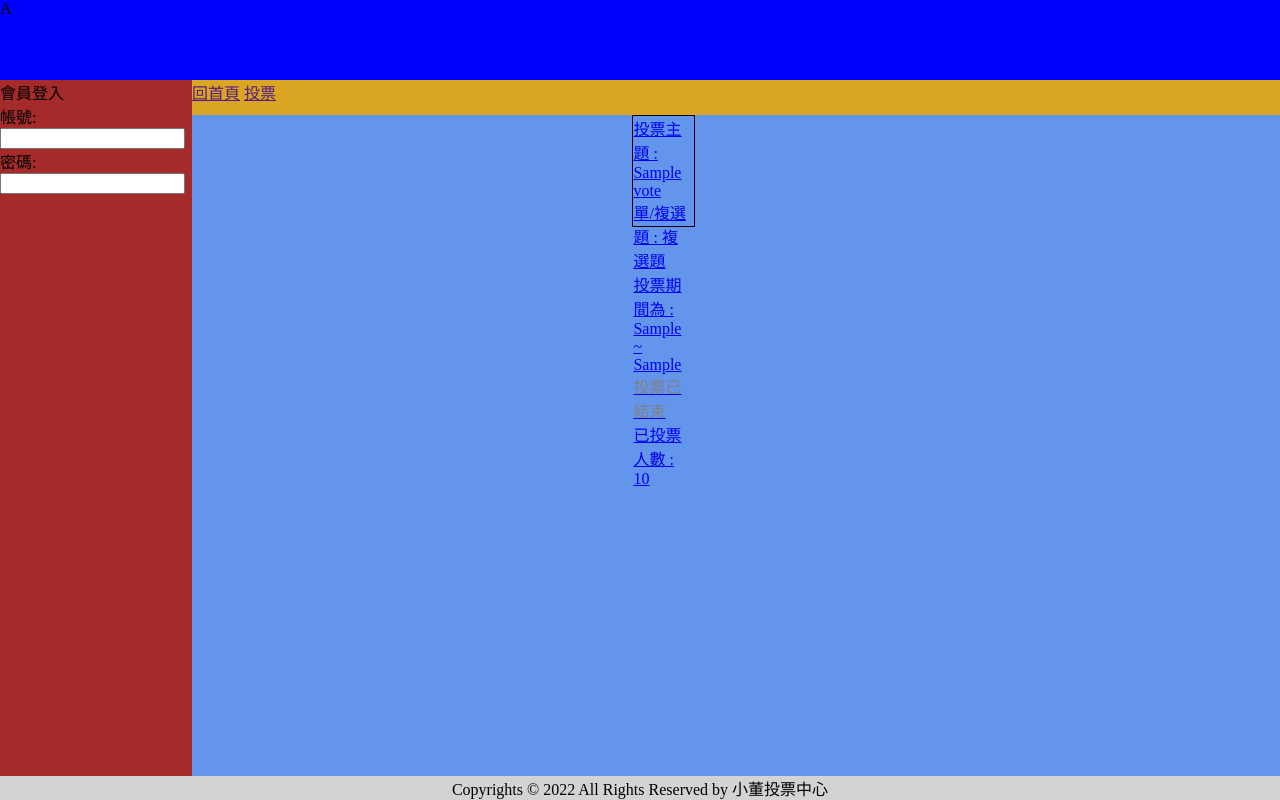
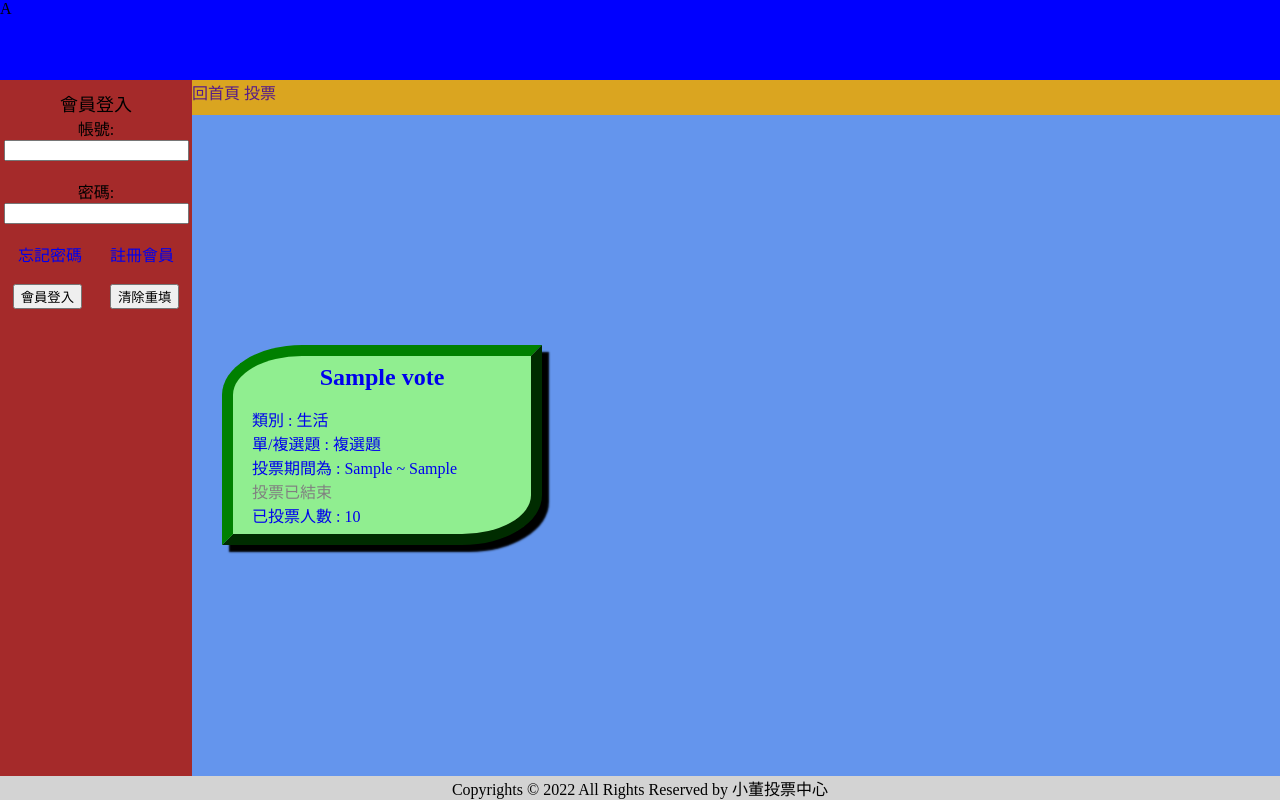
Before and after one commit to ericliliwayne/vote---work, a PHP site: page / in a window 1280 px wide. Run offline with PHP 8.4, Linux system fonts and the light colour scheme; tables that the repository leaves empty or names only in its code hold one stand-in row (values such as "Sample post").

Commit message:
增加會員登入功能、投票項目清單排版並美化、投票項目清單內容增加類別

```diff
--- a/block/sidebar.php
+++ b/block/sidebar.php
@@ -1,12 +1,18 @@
 <!-- 測面sidebar區 -->
 <div class="sidebar">
-    <form action="" method="post">
-        <p>會員登入</p>
+    <form action="" method="post" style="text-align: center;">
+        <p style="text-align: center;font-size:large;margin-top:10px">會員登入</p>
         <lable>帳號:
             <input type="text" name="acc" id="acc">
-        </lable>
+        </lable><br><br>
         <lable>密碼:
             <input type="password" name="pw" id="pw">
-        </lable>
+        </lable><br><br>
+        <a href="#">忘記密碼</a>
+        &nbsp;&nbsp;&nbsp;&nbsp;&nbsp;
+        <a href="#">註冊會員</a><br><br>
+        <button type="submit">會員登入</button>
+        &nbsp;&nbsp;&nbsp;&nbsp;&nbsp;
+        <button type="reset">清除重填</button>
     </form>
 </div>
--- a/front/votelist.php
+++ b/front/votelist.php
@@ -5,12 +5,35 @@
         <?php
             //使用all()函式來取得資料表votes中的所有資料，請參考functionall.php中的函式all($table,...$arg)
             $subjects=all('votes');
+            $category=all('categorys');
 
             //使用迴圈將每一筆資料的內容顯示在畫面上
             foreach($subjects as $subject){
                 echo "<a href='?do=vote_result&id={$subject['id']}'>";
-                echo "<div class='voteslist'>";
-                echo "<div>投票主題 : {$subject['votename']}</div>";
+                //判定類ID來賦與對應的CSS美化
+                if($subject['categoryid']==1){
+                    $border = 'colora';
+                    $string = "生活";
+                }else if($subject['categoryid']==2){
+                    $border = 'colorb';
+                    $string = "經濟";
+                }else if($subject['categoryid']==3){
+                    $border = 'colorc';
+                    $string = "政治";
+                }else if($subject['categoryid']==4){
+                    $border = 'colord';
+                    $string = "科技";
+                }else if($subject['categoryid']==5){
+                    $border = 'colore';
+                    $string = "動漫";
+                }else if($subject['categoryid']==6){
+                    $border = 'colorf';
+                    $string = "其他";
+                }
+                //
+                echo "<div class='voteslist {$border}'>";
+                echo "<div class='votestitle'>{$subject['votename']}</div>";
+                echo "<div>類別 : ".$string."</div>";
                 if($subject['multiple']==0){
                     echo "<div class='text-center'>單/複選題 : 單選題</div>";
                 }else{
--- a/style/style.css
+++ b/style/style.css
@@ -50,16 +50,86 @@ section{
     width: 100%;
     height: 95%;
     background-color: cornflowerblue;
+
 }
 
 .card{
     display: flex;
-    justify-content: space-around;
+    flex-wrap: wrap;
+    justify-content: start;
     align-content: space-around;
+    width: 100%;
+    height: 100%;
 }
 
 .voteslist{
-    width: 30%;
-    height: 30%;
-    border: 1px solid black;
+    display: flex;
+    flex-direction: column;
+    justify-content: center;
+    align-content: center;
+    border-radius: 25% 0 25% 0;
+    width: 25vw;
+    height: 25vh;
+    padding: 5%;
+    margin: 0 30px auto;
+    box-shadow: 7px 7px 2px black;
 }
+
+.voteslist,a{
+    text-decoration: none;
+}
+
+.voteslist:hover{
+    box-shadow: -7px -7px 2px black;
+}
+
+.colora{
+    border: 0.7rem outset green;
+    background-color: lightgreen;
+}
+.colorb{
+    border: 0.7rem outset pink;
+    background-color: lightpink;
+}
+.colorc{
+    border: 0.7rem outset cyan;
+    background-color: lightcyan;
+}
+.colord{
+    border: 0.7rem outset steelblue;
+    background-color: lightsteelblue;
+}
+.colore{
+    border: 0.7rem outset goldenrod;
+    background-color: lightgoldenrodyellow;
+}
+.colorf{
+    border: 0.7rem outset gray;
+    background-color: lightgray;
+}
+
+.colora:hover{
+    border: 0.7rem inset green;
+}
+.colorb:hover{
+    border: 0.7rem inset pink;
+}
+.colorc:hover{
+    border: 0.7rem inset cyan;
+}
+.colord:hover{
+    border: 0.7rem inset steelblue;
+}
+.colore:hover{
+    border: 0.7rem inset goldenrod;
+}
+.colorf:hover{
+    border: 0.7rem inset gray;
+}
+
+.votestitle{
+    text-align: center;
+    font-size: 1.5rem;
+    margin-bottom: 1rem;
+    font-weight: bold;
+}
```
